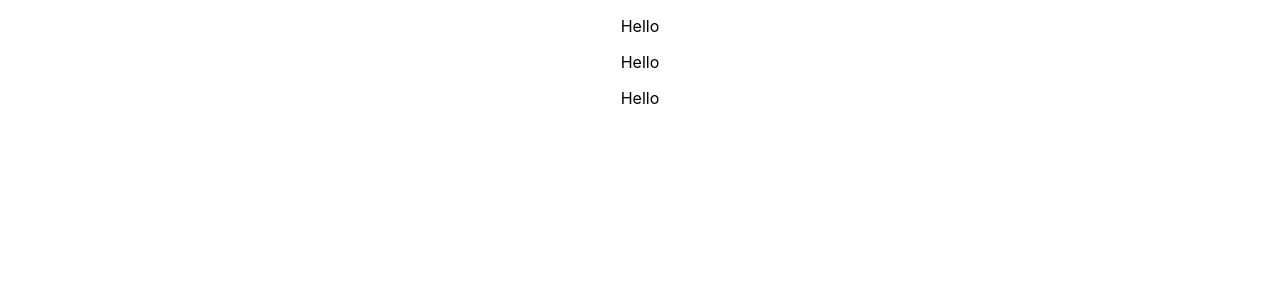
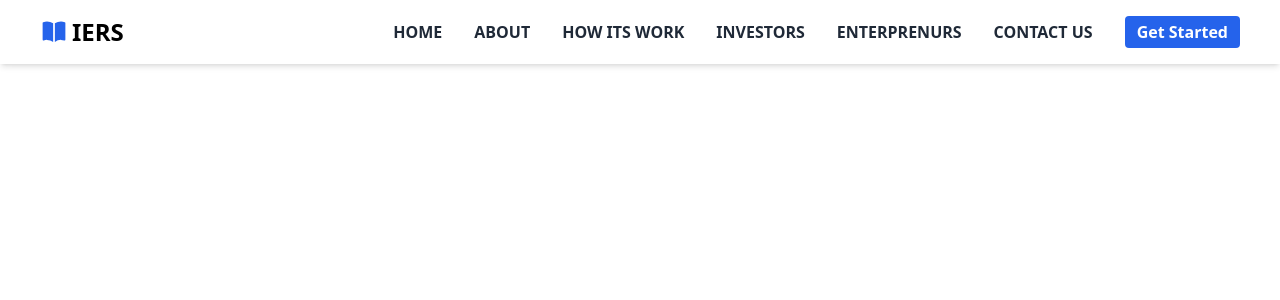
Before and after one commit to huzaifa898/fyp, a React (Create React App) app: page / in a window 1280 px wide. Shown: the top 300 px of the page. Built offline with nearby package versions, Linux system fonts and the light colour scheme.

Commit message:
here i make components folder and create navbar and delte some other stuff

```diff
--- a/package.json
+++ b/package.json
@@ -3,6 +3,7 @@
   "version": "0.1.0",
   "private": true,
   "dependencies": {
+    "@heroicons/react": "^2.1.4",
     "@testing-library/jest-dom": "^5.17.0",
     "@testing-library/react": "^13.4.0",
     "@testing-library/user-event": "^13.5.0",
@@ -35,5 +36,8 @@
       "last 1 safari version"
     ]
   },
-  "homepage": "https://huzaifa898.github.io/fyp"
+  "homepage": "https://huzaifa898.github.io/fyp",
+  "devDependencies": {
+    "tailwindcss": "^3.4.4"
+  }
 }
--- a/src/App.css
+++ /dev/null
@@ -1,38 +0,0 @@
-.App {
-  text-align: center;
-}
-
-.App-logo {
-  height: 40vmin;
-  pointer-events: none;
-}
-
-@media (prefers-reduced-motion: no-preference) {
-  .App-logo {
-    animation: App-logo-spin infinite 20s linear;
-  }
-}
-
-.App-header {
-  background-color: #282c34;
-  min-height: 100vh;
-  display: flex;
-  flex-direction: column;
-  align-items: center;
-  justify-content: center;
-  font-size: calc(10px + 2vmin);
-  color: white;
-}
-
-.App-link {
-  color: #61dafb;
-}
-
-@keyframes App-logo-spin {
-  from {
-    transform: rotate(0deg);
-  }
-  to {
-    transform: rotate(360deg);
-  }
-}
--- a/src/App.js
+++ b/src/App.js
@@ -1,12 +1,8 @@
-
-import './App.css';
-
+import Header from "./components/Header";
 function App() {
   return (
     <div className="App">
-      <p>Hello </p>
-      <p>Hello </p>
-      <p>Hello </p>
+       <Header/>
     </div>
   );
 }
--- /dev/null
+++ b/src/components/Header.jsx
@@ -0,0 +1,45 @@
+import React, { useState } from 'react';
+import { BookOpenIcon, Bars3BottomRightIcon, XMarkIcon } from '@heroicons/react/24/solid'
+
+const Header = () => {
+    let Links =[
+        {name:"HOME",link:"/"},
+        {name:"ABOUT",link:"/"},
+        {name:"HOW ITS WORK",link:"/"},
+        {name:"INVESTORS",link:"/"},
+        {name:"ENTERPRENURS",link:"/"},
+        {name:"CONTACT US",link:"/"},
+      ];
+      let [open, setOpen] =useState(false);
+
+    return (
+        <div className='shadow-md w-full fixed top-0 left-0'>
+           <div className='md:flex items-center justify-between bg-white py-4 md:px-10 px-7'>
+            {/* logo section */}
+            <div className='font-bold text-2xl cursor-pointer flex items-center gap-1'>
+                <BookOpenIcon className='w-7 h-7 text-blue-600'/>
+                <span>IERS</span>
+            </div>
+            {/* Menu icon */}
+            <div onClick={()=>setOpen(!open)} className='absolute right-8 top-6 cursor-pointer md:hidden w-7 h-7'>
+                {
+                    open ? <XMarkIcon/> : <Bars3BottomRightIcon />
+                }
+            </div>
+            {/* linke items */}
+            <ul className={`md:flex md:items-center md:pb-0 pb-12 absolute md:static bg-white md:z-auto z-[-1] left-0 w-full md:w-auto md:pl-0 pl-9 transition-all duration-500 ease-in ${open ? 'top-12' : 'top-[-490px]'}`}>
+                {
+                    Links.map((link) => (
+                    <li className='md:ml-8 md:my-0 my-7 font-bold'>
+                        <a href={link.link} className='text-gray-800 hover:text-blue-400 duration-500'>{link.name}</a>
+                    </li>))
+                }
+                <button className='btn bg-blue-600 text-white md:ml-8 font-semibold px-3 py-1 rounded duration-500 md:static'>Get Started</button>
+            </ul>
+            {/* button */}
+           </div>
+        </div>
+    );
+};
+
+export default Header;
--- a/src/index.css
+++ b/src/index.css
@@ -1,13 +1,3 @@
-body {
-  margin: 0;
-  font-family: -apple-system, BlinkMacSystemFont, 'Segoe UI', 'Roboto', 'Oxygen',
-    'Ubuntu', 'Cantarell', 'Fira Sans', 'Droid Sans', 'Helvetica Neue',
-    sans-serif;
-  -webkit-font-smoothing: antialiased;
-  -moz-osx-font-smoothing: grayscale;
-}
-
-code {
-  font-family: source-code-pro, Menlo, Monaco, Consolas, 'Courier New',
-    monospace;
-}
+@tailwind base;
+@tailwind components;
+@tailwind utilities;
--- /dev/null
+++ b/tailwind.config.js
@@ -0,0 +1,10 @@
+/** @type {import('tailwindcss').Config} */
+module.exports = {
+  content: [
+    "./src/**/*.{js,jsx,ts,tsx}",
+  ],
+  theme: {
+    extend: {},
+  },
+  plugins: [],
+}
```
Also changed, not shown: 1 other file (tests, documents, lock files or other folders).
